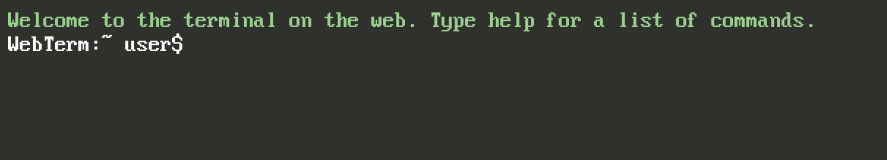
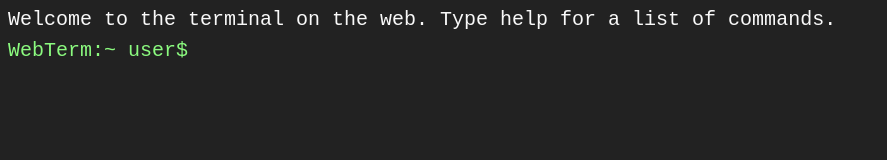
Before and after one commit to rtd2/webterm, a plain HTML site: page index.html in a window 1280 px wide. Shown: the whole page, without its empty margins (0-887 px from the left). Drawn offline with Linux system fonts and the light colour scheme.

Commit message:
created default theme, fixes #4

```diff
--- a/css/styles.css
+++ b/css/styles.css
@@ -34,24 +34,23 @@ html {
 }
 
 body {
-  background: #2E312C;
   margin: 0.5em;
 }
 
-p { color: #9DCE91;
-  font-size: 30px;
-  font-family: 'oldconsole';
-  margin: 0px;
+p {
+  color: #9DCE91;
+  font-size: 20px;
+  margin-top: 7px;
+  margin-bottom: 7px;
+  font-family: monospace;
 }
 
 textarea,
 input {
-  background: #2E312C;
   border: 0px;
-  color: #9DCE91;
-  font-family: 'oldconsole';
-  font-size: 30px;
+  font-size: 20px;
   background-repeat: no-repeat;
+  font-family: monospace;
 }
 
 textarea:focus,
--- a/js/scripts.js
+++ b/js/scripts.js
@@ -72,13 +72,13 @@ var terminal = {
         "hist": [],
         "user": "user",
         "lastLogin": "",
-        "themeDefault": "old"
+        "themeDefault": "black"
     },
     "settings": {
         "hist": [],
         "user": "user",
         "lastLogin": "",
-        "themeDefault": "old"
+        "themeDefault": "black"
     },
     ver: "0.5",
     termthemes: {
@@ -97,11 +97,11 @@ var terminal = {
             commandLine: "#000080"
         },
         black: {
-            background: "#111",
-            text: "#FFF",
-            file: "#FFF",
-            folder: "limegreen",
-            commandLine: "#FF69B4"
+            background: "#222",
+            text: "#F9F9F9",
+            file: "#AAA",
+            folder: "#659EF9",
+            commandLine: "#8BFA7F"
             //font: "'Lucida Console', Monaco, monospace"
         }
     },
@@ -141,6 +141,7 @@ var terminal = {
         } else {
             output.innerHTML = "<p style='color:" + termtheme.text + " '>Welcome to the terminal on the web. Type help for a list of commands.";
             terminal.settings.lastLogin = date;
+            terminal.theme.updateDom();
         }
 
     },
```
